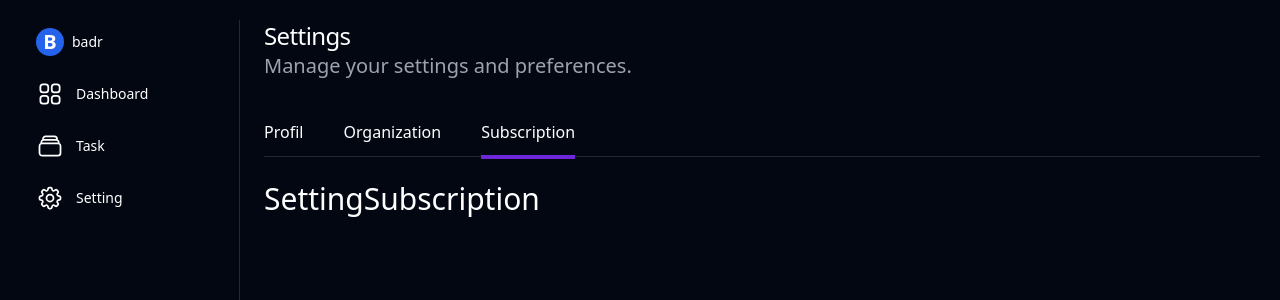
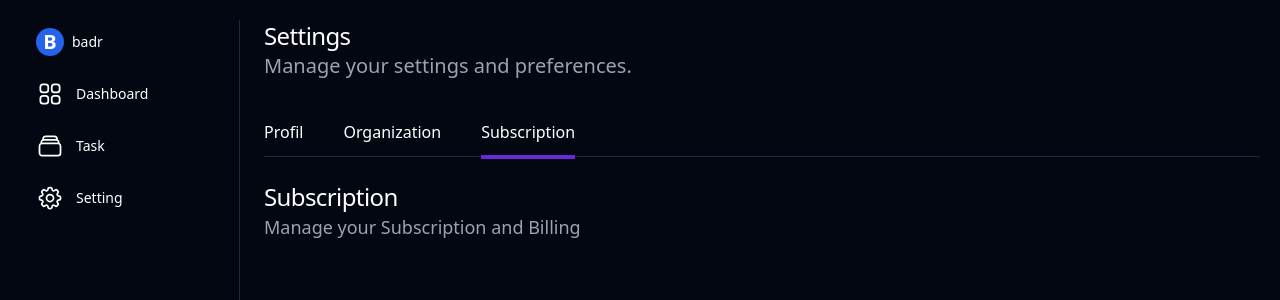
Before and after one commit to elghanbibadr/makerkit1, a React (Vite) app: page /dashboard/settings/subscription in a window 1280 px wide. Shown: the top 300 px of the page. Built offline with nearby package versions, Linux system fonts and the light colour scheme.

Commit message:
created the header content of the susbscription page

```diff
--- a/src/pages/settings/organization/OrganizationGeneralPage.jsx
+++ b/src/pages/settings/organization/OrganizationGeneralPage.jsx
@@ -1,5 +1,14 @@
 const OrganizationGeneralPage = () => {
-  return <div>OrganizationGeneralPage</div>;
+  return (
+    <div>
+      <div className="text-white">
+        <h3> General </h3>
+        <p className="text-gray-400 text-lg font-normal">
+          General Manage your Organization
+        </p>
+      </div>
+    </div>
+  );
 };
 
 export default OrganizationGeneralPage;
--- a/src/pages/settings/organization/OrganizationMemberPage.jsx
+++ b/src/pages/settings/organization/OrganizationMemberPage.jsx
@@ -1,5 +1,14 @@
 const OrganizationMemberPage = () => {
-  return <div>OrganizationMemberPage</div>;
+  return (
+    <div>
+      <div className="text-white">
+        <h3> Members </h3>
+        <p className="text-gray-400 text-lg font-normal">
+          Manage and Invite members
+        </p>
+      </div>
+    </div>
+  );
 };
 
 export default OrganizationMemberPage;
--- a/src/pages/settings/profil/ProfilEmailPage.jsx
+++ b/src/pages/settings/profil/ProfilEmailPage.jsx
@@ -1,14 +1,5 @@
 const ProfilEmailPage = () => {
-  return (
-    <div className="text-white">
-      <div>
-        <h3>Email </h3>
-        <p className="text-gray-400 text-lg font-normal">
-          Update your email address
-        </p>
-      </div>
-    </div>
-  );
+  return <div className="text-white"></div>;
 };
 
 export default ProfilEmailPage;
--- a/src/pages/settings/subscription/SettingSubscription.jsx
+++ b/src/pages/settings/subscription/SettingSubscription.jsx
@@ -1,7 +1,14 @@
-import React from "react";
-
 const SettingSubscription = () => {
-  return <div className="text-white text-3xl">SettingSubscription</div>;
+  return (
+    <div className="">
+      <div className="text-white">
+        <h3> Subscription </h3>
+        <p className="text-gray-400 text-lg font-normal">
+          Manage your Subscription and Billing
+        </p>
+      </div>
+    </div>
+  );
 };
 
 export default SettingSubscription;
```
